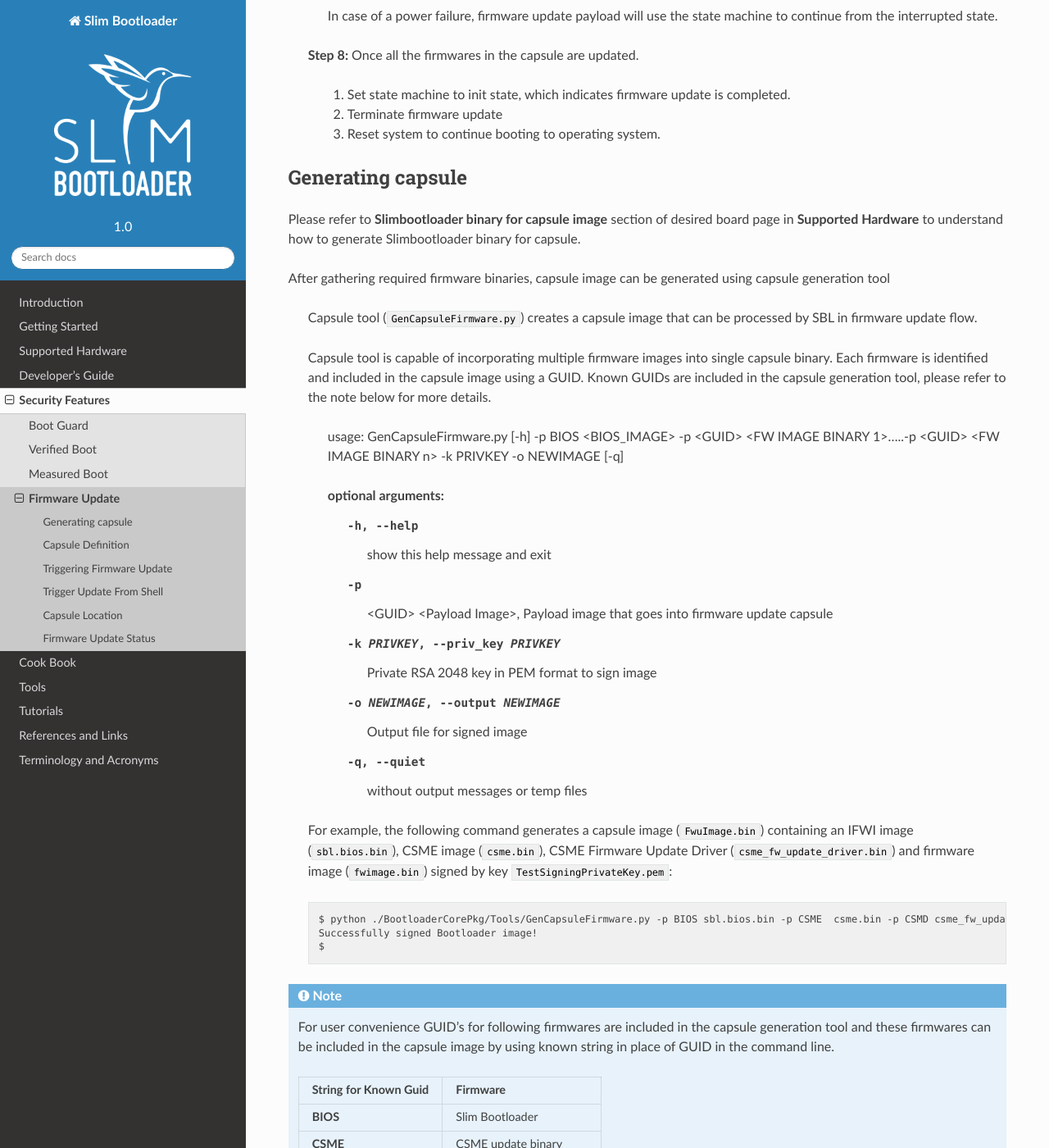
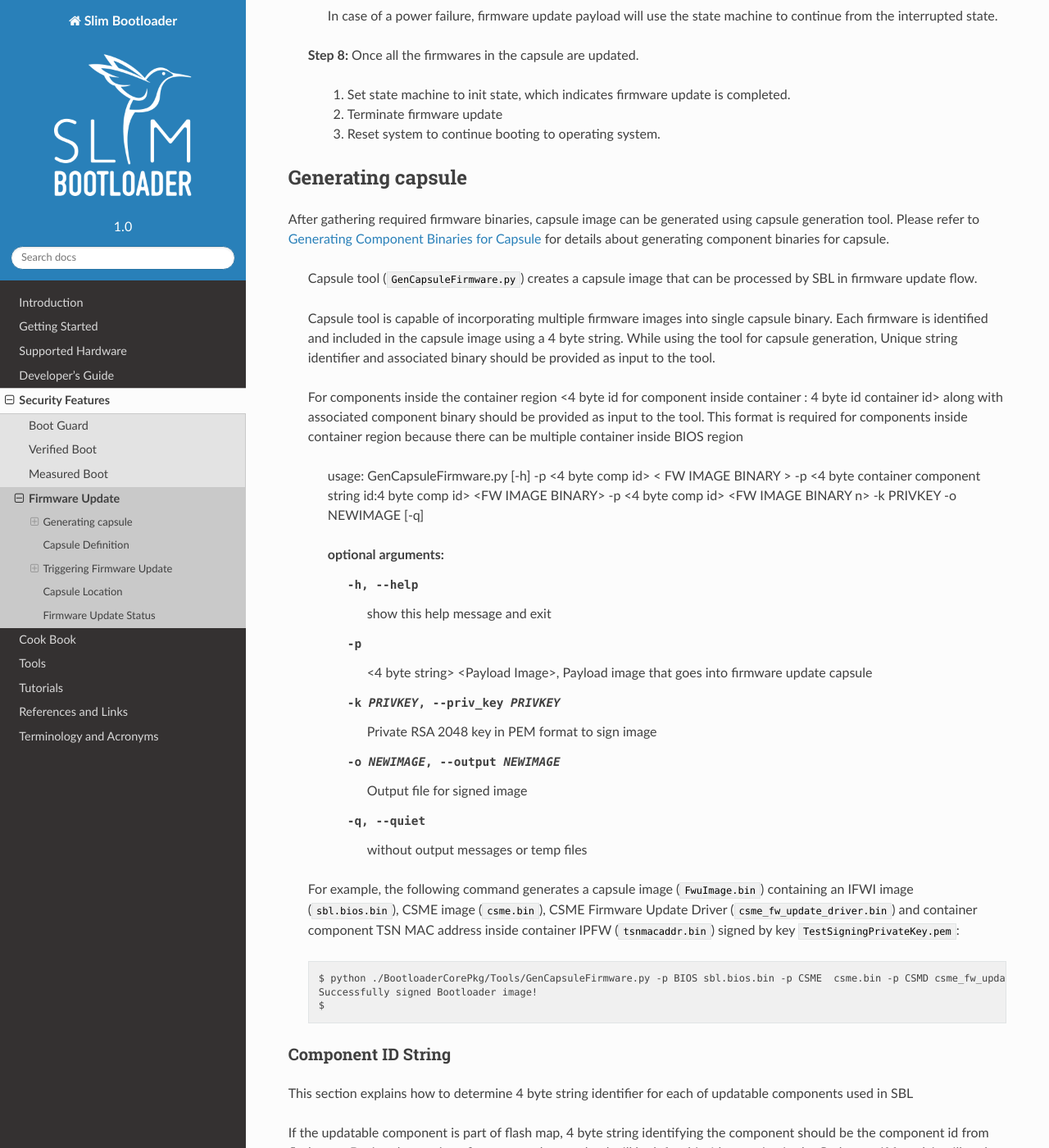
Before and after one commit to slimbootloader/documentation, a Sphinx documentation site: the page built from source/security/firmware-update.rst, in a window 1280 px wide and 1400 px high, scrolled down 1196 px. Shown: the whole window at 82% size. Built offline with Sphinx 7.4.7 and the Read the Docs theme 2.0.0, drawn with Linux system fonts in a browser that asks for light colours; some of the changed text lies outside the part shown.

Commit message:
Added updated information for Firmware Update (#70)
Following changes are made for firmware update documentation

1) Trigger from Operating system mechanism
2) 4-byte string id instead of GUID to identify components information
   capsule.
3) Container component update.

Signed-off-by: Raghava Gudla <raghava.gudla@intel.com>

Co-authored-by: Raghava Gudla <raghava.gudla@intel.com>

```diff
--- a/source/security/firmware-update.rst
+++ b/source/security/firmware-update.rst
@@ -54,22 +54,21 @@
 .. _generate-capsule:
 
 Generating capsule
-^^^^^^^^^^^^^^^^^^
+***********************************
 
-Please refer to **Slimbootloader binary for capsule image** section of desired board page in **Supported Hardware** to understand how to generate Slimbootloader binary for capsule.
-
-After gathering required firmware binaries, capsule image can be generated using capsule generation tool
+After gathering required firmware binaries, capsule image can be generated using capsule generation tool. Please refer to :ref:`generate-binaries-for-capsule` for details about generating component binaries for capsule.
 
   Capsule tool (``GenCapsuleFirmware.py``) creates a capsule image that can be processed by |SPN| in firmware update flow.
 
-  Capsule tool is capable of incorporating multiple firmware images into single capsule binary. Each firmware is identified and included in the capsule image using a GUID.
-  Known GUIDs are included in the capsule generation tool, please refer to the note below for more details.
+  Capsule tool is capable of incorporating multiple firmware images into single capsule binary. Each firmware is identified and included in the capsule image using a 4 byte string. While using the tool for capsule generation, Unique string identifier and associated binary should be provided as input to the tool.
 
-    usage: GenCapsuleFirmware.py [-h] -p BIOS <BIOS_IMAGE> -p <GUID> <FW IMAGE BINARY 1>.....-p <GUID> <FW IMAGE BINARY n> -k PRIVKEY -o NEWIMAGE [-q]
+  For components inside the container region <4 byte id for component inside container : 4 byte id container id> along with associated component binary should be provided as input to the tool. This format is required for components inside container region because there can be multiple container inside BIOS region
+
+    usage: GenCapsuleFirmware.py [-h] -p <4 byte comp id> < FW IMAGE BINARY > -p <4 byte container component string id:4 byte comp id> <FW IMAGE BINARY> -p <4 byte comp id> <FW IMAGE BINARY n> -k PRIVKEY -o NEWIMAGE [-q]
 
     optional arguments:
       -h, --help            show this help message and exit
-      -p  <GUID> <Payload Image>,
+      -p  <4 byte string> <Payload Image>,
                             Payload image that goes into firmware update capsule
       -k PRIVKEY, --priv_key PRIVKEY
                             Private RSA 2048 key in PEM format to sign image
@@ -77,16 +76,41 @@
                             Output file for signed image
       -q, --quiet           without output messages or temp files
 
-  For example, the following command generates a capsule image (``FwuImage.bin``) containing an IFWI image (``sbl.bios.bin``), CSME image (``csme.bin``), CSME Firmware Update Driver (``csme_fw_update_driver.bin``) and firmware image (``fwimage.bin``) signed by key ``TestSigningPrivateKey.pem``::
+  For example, the following command generates a capsule image (``FwuImage.bin``) containing an IFWI image (``sbl.bios.bin``), CSME image (``csme.bin``), CSME Firmware Update Driver (``csme_fw_update_driver.bin``) and container component TSN MAC address inside container IPFW (``tsnmacaddr.bin``) signed by key ``TestSigningPrivateKey.pem``::
 
-    $ python ./BootloaderCorePkg/Tools/GenCapsuleFirmware.py -p BIOS sbl.bios.bin -p CSME  csme.bin -p CSMD csme_fw_update_driver.bin -p fwimage.bin -k ./BootloaderCorePkg/Tools/Keys/TestSigningPrivateKey.pem -o FwuImage.bin
+    $ python ./BootloaderCorePkg/Tools/GenCapsuleFirmware.py -p BIOS sbl.bios.bin -p CSME  csme.bin -p CSMD csme_fw_update_driver.bin -p TMAC:IPFW tsnmacaddr.bin -k ./BootloaderCorePkg/Tools/Keys/TestSigningPrivateKey.pem -o FwuImage.bin
     Successfully signed Bootloader image!
     $
 
-.. note:: For user convenience GUID's for following firmwares are included in the capsule generation tool and these firmwares can be included in the capsule image by using known string in place of GUID in the command line.
+Component ID String
+^^^^^^^^^^^^^^^^^^^^^^^^^^^^^^
+
+This section explains how to determine 4 byte string identifier for each of updatable components used in |SPN|
+
+If the updatable component is part of flash map, 4 byte string identifying the component should be the component id from flash map. During the runtime, firmware update payload will look for this 4 byte string in the flash map, if found, it will update the component.
+
+As an example, following is a sample flash map
+
+  +----------+------------------------+------------+-----------------------+
+  |   SG1B   |  0x4e5000(0xFFCE5000)  |  0x0db000  |  Uncompressed, R_B    |
+  +----------+------------------------+------------+-----------------------+
+  |   KEYH   |  0x4e4000(0xFFCE4000)  |  0x001000  |  Uncompressed, R_B    |
+  +----------+------------------------+------------+-----------------------+
+  |   CNFG   |  0x4e0000(0xFFCE0000)  |  0x004000  |  Uncompressed, R_B    |
+  +----------+------------------------+------------+-----------------------+
+  |   FWUP   |  0x4c0000(0xFFCC0000)  |  0x020000  |  Compressed  , R_B    |
+  +----------+------------------------+------------+-----------------------+
+  |   SG02   |  0x440000(0xFFC40000)  |  0x080000  |  Compressed  , R_B    |
+  +----------+------------------------+------------+-----------------------+
+  |   UCOD   |  0x3c0000(0xFFBC0000)  |  0x080000  |  Uncompressed, R_B    |
+  +----------+------------------------+------------+-----------------------+
+
+if Configuration data component to be updated, 4 byte string "CNFG" should be passed to capsule generation tool along with configuration data binary.
+
+BIOS, CSME binaries and CSME update driver are assigned 4 byte pre-defined string identifier and can be found in the table below.
 
         +-----------------------------+------------------------------------+
-        | **String for Known Guid**   |         **Firmware**               |
+        |       **String ID**         |         **Firmware**               |
         +-----------------------------+------------------------------------+
         |         **BIOS**            |       Slim Bootloader              |
         +-----------------------------+------------------------------------+
@@ -94,11 +118,37 @@
         +-----------------------------+------------------------------------+
         |         **CSMD**            |       CSME update driver           |
         +-----------------------------+------------------------------------+
-        |         **CFGD**            |       Configuration data binary    |
-        +-----------------------------+------------------------------------+
+
+.. _generate-binaries-for-capsule:
+
+Generating Component Binaries for Capsule
+^^^^^^^^^^^^^^^^^^^^^^^^^^^^^^^^^^^^^^^^^^
+
+Generating SBL binary for capsule
+^^^^^^^^^^^^^^^^^^^^^^^^^^^^^^^^^^^^
+  Please refer to **Slimbootloader binary for capsule image** section of desired board page in **Supported Hardware** to understand how to generate Slimbootloader binary for capsule.
+
+Generating Configuration data binary for capsule
+^^^^^^^^^^^^^^^^^^^^^^^^^^^^^^^^^^^^^^^^^^^^^^^^^^^^
+  Components inside the BIOS region are often padded to certain alignment and size.
+
+  Configuration Data region inside SBL is padded and so for generating capsule image to update configuration data region, please use CFGDATA.pad file available after building Slim Bootloader. After building Slim Bootloader, CFGDATA.pad file is available at Build/BootloaderCorePkg/DEBUG_VS2015x86/FV/CFGDATA.pad
+
+Generating Container Component binary for capsule
+^^^^^^^^^^^^^^^^^^^^^^^^^^^^^^^^^^^^^^^^^^^^^^^^^^^^
+
+  Slim Bootloader can update component regions inside container component in the BIOS region.
+  GenContainer.py tool can help sign and create a component binary that can be used for updating a specific component region inside the container.
+
+  Following is a sample command to create signed component for capsule
+  GenContainer.py sign -f <name of the component> -o <output file name> -c lz4 -a RSA2048_SHA2_256 -k BootloaderCorePkg/Tools/Keys/TestSigningPrivateKey.pem -td BaseTools/Bin/Win32
+
+  The output file generated using above command can be used to create capsule.
+
+..  note::  GenContainer.py tool is available at SblPlatform/BootloaderCorePkg/Tools folder.
 
 Capsule Definition
-^^^^^^^^^^^^^^^^^^^^^^^^^^
+*********************
 
 |SPN| capsule starts with a |SPN| capsule header followed by |SPN| capsule data, SHA 256 signature and public key.
 
@@ -235,11 +285,29 @@
 .. note:: Please refer to UEFI specification for more details about capsule header and data.
 
 Triggering Firmware Update
-^^^^^^^^^^^^^^^^^^^^^^^^^^^^^^^^
+*****************************
 
-Triggering firmware update is a platform specific mechanism.
+|SPN| supports triggering firmware update from Windows and |SPN| shell.
 
-|SPN| uses platform specific register that can survive a reset to signal firmware update. Please refer to **Triggering Firmware Update** section of desired board page in **Supported Hardware** to find Sample implementation.
+|SPN| provides a platform independent abstracted way of triggering firmware update from operating system. |SPN| provides two ACPI methods, \DWMI.WQ00 for read and \DWMI.WS00 for write to a platform specific chipset register that can survive a reset to signal firmware update. Please refer to **Triggering Firmware Update** section of desired board page in **Supported Hardware** to find Sample implementation.
+
+Trigger Update From Windows Operating System
+^^^^^^^^^^^^^^^^^^^^^^^^^^^^^^^^^^^^^^^^^^^^^
+
+Users can use windows provided WMI service to call \DWMI.WQ00 and \DWMI.WS00 ACPI methods to trigger firmware update. Following the reset, Slim Bootloader boots into firmware update mode
+
+A sample implementation of a VB script to call these methods from Windows operating system is provided below
+
+.. code-block:: guess
+
+    set Service = GetObject("winmgmts:root/wmi")
+    set EnumSet = Service.InstancesOf ("AcpiFirmwareCommunication")
+    for each Instance in EnumSet
+      Wscript.Echo "Current  Val: " & Hex(instance.Command)
+      instance.Command = 1
+      instance.Put_()
+      Wscript.Echo "Set New Val: " & Hex(instance.Command)
+    next 'instance
 
 Trigger Update From Shell
 ^^^^^^^^^^^^^^^^^^^^^^^^^^^^^^^^^^^^
@@ -354,7 +422,7 @@
 
 
 Capsule Location
-^^^^^^^^^^^^^^^^^^^^^^^^^^^^^^^^^^^^
+***********************
 
 The location of the firmware update capsule image is passed to Firmware update payload through CAPSULE_INFO_CFG_DATA configuration data.
 
@@ -364,7 +432,7 @@
 
 
 Firmware Update Status
-^^^^^^^^^^^^^^^^^^^^^^^^
+************************
 
 |SPN| reports firmware update status through custom defined Firmware Update status (FWST) ACPI table. FWST ACPI table will be available as part of RSDT and can be identified with a table signature "FWST".
 
--- a/source/supported-hardware/apollo-lake-crb.rst
+++ b/source/supported-hardware/apollo-lake-crb.rst
@@ -84,10 +84,9 @@
 
 Sample implementation of trigerring firmware update is explained below
 
-|SPN| for |APL| uses CMOS register 0x40 to trigger firmware update. When a value of 0x5A is found in CMOS register 0x40, |SPN| will set the boot mode to FLASH_UPDATE.
+|SPN| for |APL| uses BIT16 of PMC I/O register (Scratchpad for sharing data between BIOS and PMC Firmware (BIOS_SCRATCHPAD) - Offset 1090h) to trigger firmware update. When BIT16 is set, |SPN| will set the boot mode to FLASH_UPDATE.
+
 please refer to IsFirmwareUpdate() function called in ``Platform\ApollolakeBoardPkg\Library\Stage1BBoardInitLib\Stage1BBoardInitLib.c`` to understand how |SPN| will detect firmware update mode.
-
-.. note:: CMOS register can be accessed through IO ports 0x70 and 0x71
 
 
 Debug UART
--- a/source/supported-hardware/up2.rst
+++ b/source/supported-hardware/up2.rst
@@ -124,10 +124,9 @@
 
 Sample implementation of trigerring firmware update is explained below
 
-|SPN| for |UP2| uses CMOS register 0x40 to trigger firmware update. When a value of 0x5A is found in CMOS register 0x40, |SPN| will set the boot mode to FLASH_UPDATE.
+|SPN| for |UP2| uses BIT16 of PMC I/O register (Scratchpad for sharing data between BIOS and PMC Firmware (BIOS_SCRATCHPAD) - Offset 1090h) to trigger firmware update. When BIT16 is set, |SPN| will set the boot mode to FLASH_UPDATE.
+
 please refer to IsFirmwareUpdate() function called in ``Platform\ApollolakeBoardPkg\Library\Stage1BBoardInitLib\Stage1BBoardInitLib.c`` to understand how |SPN| will detect firmware update mode.
-
-.. note:: CMOS register can be accessed through IO ports 0x70 and 0x71
 
 
 Flashing
--- a/source/supported-hardware/whl-cfl-crb.txt
+++ b/source/supported-hardware/whl-cfl-crb.txt
@@ -94,10 +94,10 @@
 
 Sample implementation of trigerring firmware update is explained below
 
-|SPN| for |WHL|, |CFLR| or |UPX| uses CMOS register 0x40 to trigger firmware update. When a value of 0x5A is found in CMOS register 0x40, |SPN| will set the boot mode to FLASH_UPDATE.
+|SPN| for |WHL|, |CFLR| uses BIT16 of PMC I/O register (Over-Clocking WDT Control (OC_WDT_CTL) - Offset 54h) to trigger firmware update. When BIT16 is set, |SPN| will set the boot mode to FLASH_UPDATE.
+
 please refer to IsFirmwareUpdate() function called in ``Platform\CoffeelakeBoardPkg\Library\Stage1BBoardInitLib\Stage1BBoardInitLib.c`` to understand how |SPN| will detect firmware update mode.
 
-.. note:: CMOS register can be accessed through IO ports 0x70 and 0x71
 
 Debug UART
 ^^^^^^^^^^^
```
